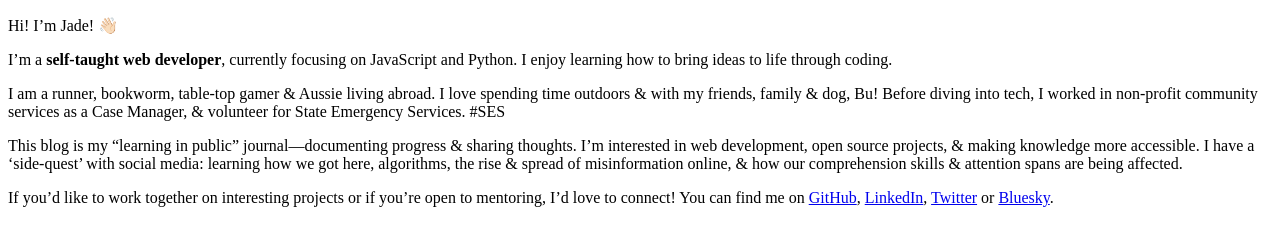
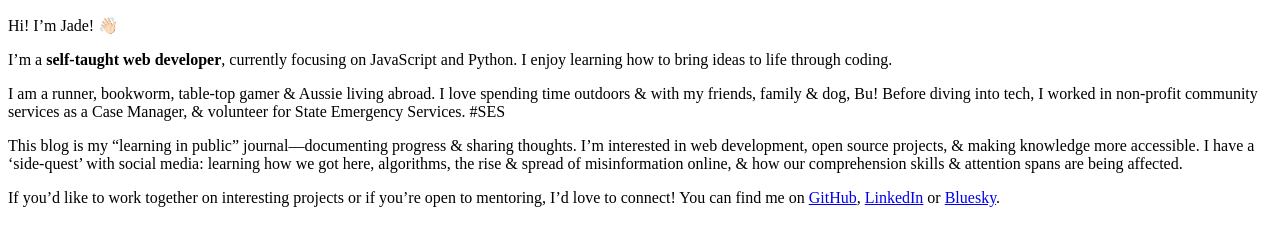
Before and after one commit to jade0x/jade0xblog, an Astro site: page /about in a window 1280 px wide. Built offline with nearby package versions, Linux system fonts and the light colour scheme; Astro itself is replaced by a stand-in of ours.

Commit message:
Update about.md
Removed Twitter link ✌🏻

```diff
--- a/src/pages/about.md
+++ b/src/pages/about.md
@@ -9,4 +9,4 @@ This blog is my "learning in public" journal—documenting progress & sharing th
 I have a 'side-quest' with social media: learning how we got here, algorithms, the rise & spread of misinformation online, & how our comprehension skills & attention spans are being affected.
 
 If you'd like to work together on interesting projects or if you're open to mentoring, I'd love to connect!
-You can find me on [GitHub](https://github.com/jade0x), [LinkedIn](https://www.linkedin.com/in/jade-garafola/), [Twitter](https://x.com/_jade0x_) or [Bluesky](https://jade0x.bsky.social).
+You can find me on [GitHub](https://github.com/jade0x), [LinkedIn](https://www.linkedin.com/in/jade-garafola/) or [Bluesky](https://jade0x.bsky.social).
```
